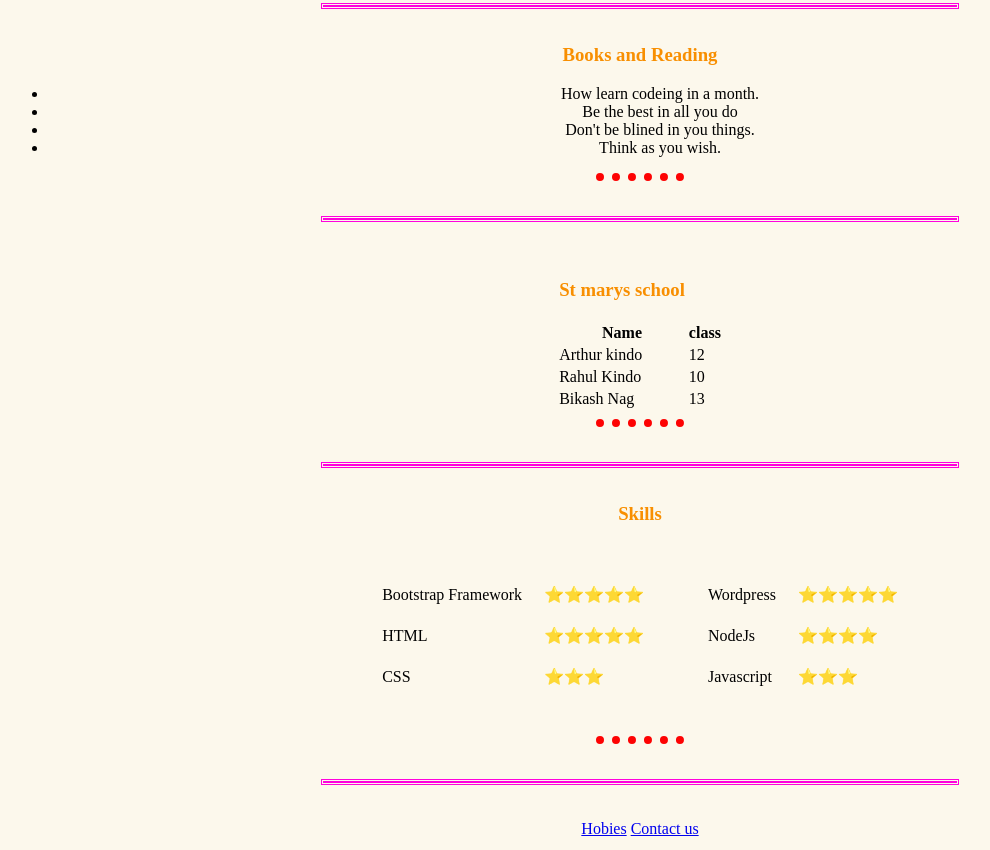
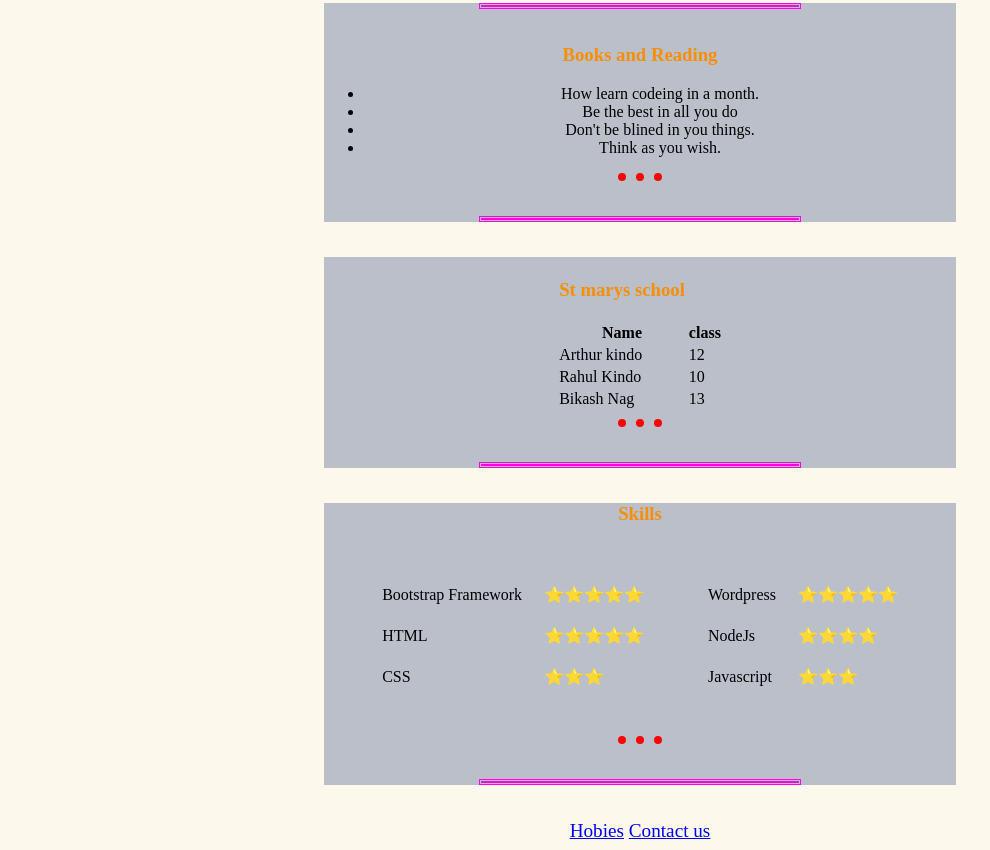
Before and after one commit to arthurkindo/wed_devlopement, a plain HTML site: page index.html in a window 1280 px wide. Shown: the part 473-1323 px from the top of the page, without its empty margins (0-990 px from the left). Drawn offline with Linux system fonts and the light colour scheme.

Commit message:
index file modified with div element

```diff
--- a/index.html
+++ b/index.html
@@ -5,6 +5,7 @@
     <meta name="viewport" content="width=device-width, initial-scale=1.0" />
     <title>Arthur's personal website</title>
     <link rel="stylesheet" href="css/style.css">
+    <link rel="icon" href="img/favicon.ico">
   </head>
         <!--Body start form here-->
   <body>
@@ -32,6 +33,7 @@
         </table>
   <center>
           <hr>
+          <div>
           <p>
               <h3>Books and Reading</h3>
               <ul>
@@ -43,6 +45,9 @@
               <!--Here i am creating a table-->
               <hr>
             </p>
+          </div>
+
+          <div>
               <table>
                 <thead>
                     <tr>
@@ -71,6 +76,8 @@
               </table>
               <hr>
           <p>
+        </div>
+        <div>
           <h3>Skills</h3>
           <table cellspacing="20">
             <tr>
@@ -110,8 +117,12 @@
           </table>
           <hr>
         </p>
+      </div>
+
+          <div id="footer-link">
             <a href="hobies.html">Hobies</a>
             <a href="Contact.html">Contact us</a>
+          </div>
   </center>
   </body>
 </html>
```
